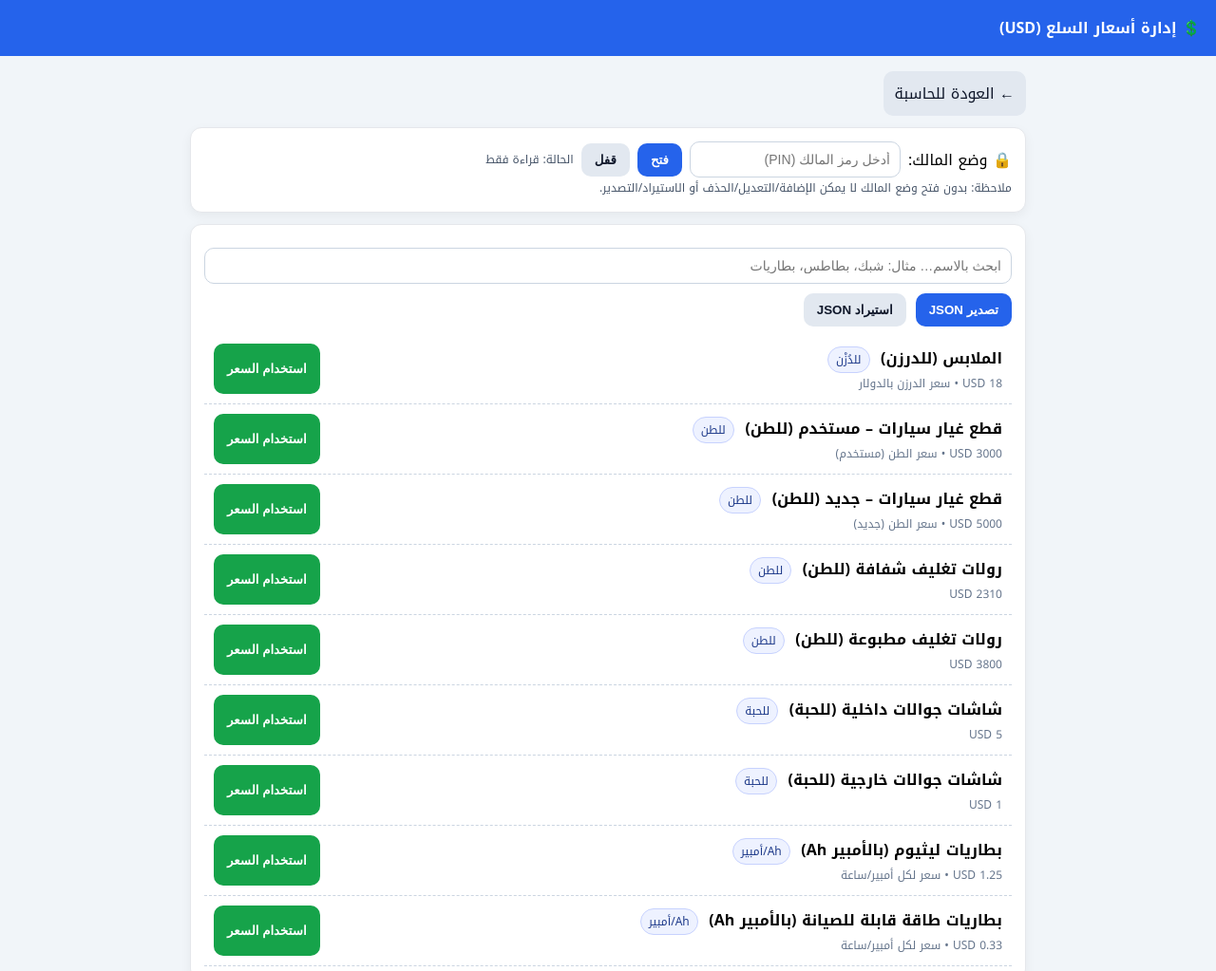
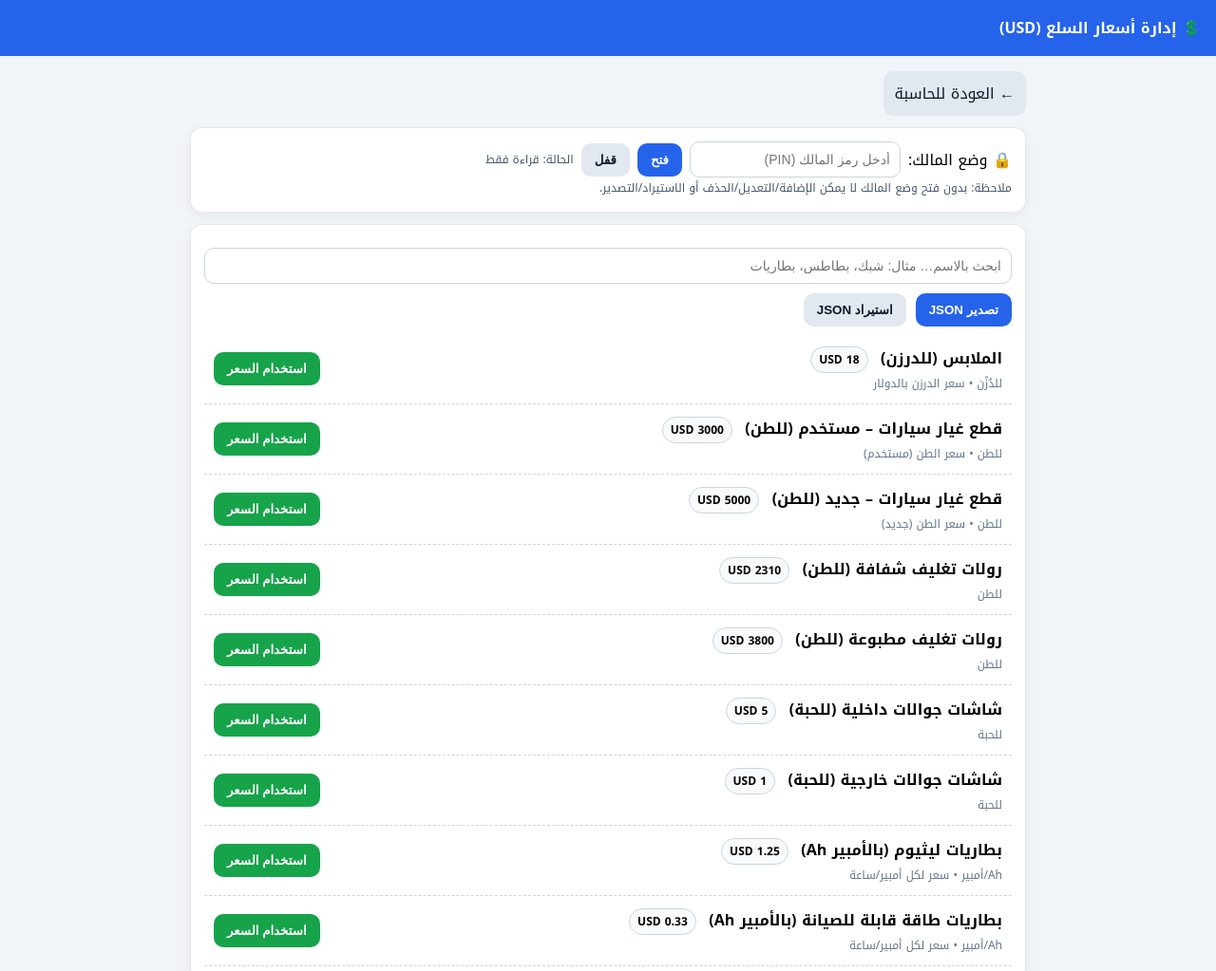
Before and after one commit to bassam-st/bassam-customs-calculator, a website: page prices.html in a window 1280 px wide. Shown: the top 1023 px of the page at 95% size. Drawn offline with Linux system fonts and the light colour scheme.

Commit message:
Update prices.html

```diff
--- a/prices.html
+++ b/prices.html
@@ -20,13 +20,16 @@
   .btn-gray{background:#e2e8f0;color:#0f172a}
   .btn-orange{background:#f97316;color:#fff}
   .btn-red{background:#ef4444;color:#fff}
-  .list .item{display:flex;justify-content:space-between;gap:10px;padding:10px;border-bottom:1px dashed #cbd5e1}
-  .muted{color:#64748b;font-size:12px}
+  .list .item{display:flex;justify-content:space-between;gap:10px;padding:10px;border-bottom:1px dashed #cbd5e1;align-items:center}
+  .list .left{min-width:0;cursor:pointer}
+  .list .name{font-weight:700}
+  .list .muted{color:#64748b;font-size:12px}
+  .price-chip{display:inline-block;border:1px solid #cbd5e1;border-radius:999px;padding:2px 8px;font-size:12px;margin-inline-start:8px;background:#f8fafc}
   .tag{display:inline-block;background:#eef2ff;color:#1e3a8a;border:1px solid #c7d2fe;padding:2px 8px;border-radius:999px;font-size:12px;margin-inline-start:6px}
   .nav{margin:10px 0}
   .nav a{display:inline-block;margin-left:8px;text-decoration:none;background:#e2e8f0;color:#0f172a;padding:8px 12px;border-radius:10px}
   @media(max-width:640px){.row{grid-template-columns:1fr}}
-  .owner-bar{display:flex;gap:8px;align-items:center}
+  .owner-bar{display:flex;gap:8px;align-items:center;flex-wrap:wrap}
   .owner-bar input{max-width:200px}
   .owner-hint{font-size:12px;color:#475569}
 </style>
@@ -68,8 +71,9 @@
             <option value="dz">للدُزْن</option>
             <option value="pcs">للحبة</option>
             <option value="ltr">للتر</option>
-            <option value="ltr">للكيفي</option>
             <option value="Ah">Ah (لكل أمبير/ساعة)</option>
+            <option value="yd">yd (لليارده)</option>
+            <option value="W">W (لكل واط)</option>
           </select>
         </div>
       </div>
@@ -97,10 +101,10 @@
   </div>
 
 <script>
-  // —— إعداد رمز المالك (PIN) ——
-  const ADMIN_PIN = "bassam1234"; // <-- غيّره برمزك الخاص
+  // —— PIN المالك ——
+  const ADMIN_PIN = "bassam1234"; // يمكنك تغييره
 
-  // —— التحكّم في وضع المالك ——
+  // —— حالة المالك ——
   let isOwner = false;
   const pinEl = document.getElementById('pin');
   const unlockBtn = document.getElementById('unlockBtn');
@@ -126,14 +130,14 @@
   const priceEl = document.getElementById('price');
   const unitEl = document.getElementById('unit');
   const notesEl = document.getElementById('notes');
-  const saveBtn = document.getElementById('saveBtn');
-  const clearBtn = document.getElementById('clearBtn');
-  const msg = document.getElementById('msg');
   const q = document.getElementById('q');
   const list = document.getElementById('list');
   const exportBtn = document.getElementById('exportBtn');
   const importBtn = document.getElementById('importBtn');
   const importFile = document.getElementById('importFile');
+
+  function loadLocal(){ try{ return JSON.parse(localStorage.getItem(KEY)) || []; }catch{ return []; } }
+  function saveLocal(arr){ localStorage.setItem(KEY, JSON.stringify(arr)); }
 
   // تحميل JSON الأساسي من assets ثم دمجه مع LocalStorage (للعرض)
   let baseData = [];
@@ -143,9 +147,6 @@
       baseData = await r.json();
     }catch(e){ baseData = []; }
   }
-
-  function loadLocal(){ try{ return JSON.parse(localStorage.getItem(KEY)) || []; }catch{ return []; } }
-  function saveLocal(arr){ localStorage.setItem(KEY, JSON.stringify(arr)); }
 
   function upsert(rec){
     if(!isOwner){ return alert('هذا الإجراء للمالك فقط'); }
@@ -164,22 +165,35 @@
 
   function applyToForm(rec){
     nameEl.value = rec.name || '';
-    priceEl.value = rec.price || '';
+    priceEl.value = rec.price ?? '';
     unitEl.value = rec.unit || 'ton';
     notesEl.value = rec.notes || '';
   }
 
   function unitLabel(u){
-    return u==='ton'?'للطن':u==='kg'?'للكيلو':u==='dz'?'للدُزْن':u==='pcs'?'للحبة':u==='ltr'?'للتر':u==='Ah'?'Ah/أمبير':'';
+    return u==='ton'?'للطن'
+        : u==='kg' ? 'للكيلو'
+        : u==='dz' ? 'للدُزْن'
+        : u==='pcs'? 'للحبة'
+        : u==='ltr'? 'للتر'
+        : u==='Ah' ? 'Ah/أمبير'
+        : u==='yd' ? 'لليارده'
+        : u==='W'  ? 'لكل واط'
+        : '';
   }
 
   function mergedData(){
-    // الدمج: الأساس من الملف + تعديلاتك المحلية (الأولوية للمحلي على الاسم نفسه)
+    // الأساس من الملف + تعديلاتك المحلية (الأولوية للمحلي على الاسم نفسه)
     const local = loadLocal();
     const map = new Map();
-    baseData.forEach(x => map.set((x.name||'').trim(), x));
-    local.forEach(x => map.set((x.name||'').trim(), x));
+    (baseData||[]).forEach(x => map.set((x.name||'').trim(), x));
+    (local||[]).forEach(x => map.set((x.name||'').trim(), x));
     return Array.from(map.values());
+  }
+
+  // — الانتقال للحاسبة —
+  function goCalc(price){
+    location.href = './index.html?value=' + encodeURIComponent(price);
   }
 
   function render(){
@@ -189,35 +203,40 @@
 
     if(!filtered.length){ list.innerHTML = '<div class="muted" style="padding:10px">لا توجد بيانات…</div>'; return; }
 
-    list.innerHTML = filtered.map(x => `
+    list.innerHTML = filtered.map(x => {
+      const unitTxt = unitLabel(x.unit);
+      const priceTxt = (x.price!=null ? x.price : '') + ' USD';
+      return `
         <div class="item">
-        <div>
-          <div><b>${x.name}</b> <span class="tag">${unitLabel(x.unit)}</span></div>
-          <div class="muted">${x.price} USD ${x.notes?(' • '+x.notes):''}</div>
+          <div class="left" onclick="goCalc(${JSON.stringify(x.price)})" title="انقر للانتقال إلى الحاسبة">
+            <div class="name">${x.name} <span class="price-chip">${priceTxt}</span></div>
+            <div class="muted">${unitTxt}${x.notes?(' • '+x.notes):''}</div>
           </div>
-        <div style="display:flex;gap:8px">
-          <button class="btn btn-green" onclick="location.href='./index.html?value=${encodeURIComponent(x.price)}'">استخدام السعر</button>
+          <div style="display:flex;gap:8px;flex-wrap:wrap">
+            <button class="btn btn-green" onclick="goCalc(${JSON.stringify(x.price)})">استخدام السعر</button>
             ${isOwner ? `
               <button class="btn btn-orange" onclick='(function(n){const rec = mergedData().find(r=>r.name===n); if(rec){ window.applyToForm(rec);} })(${JSON.stringify(x.name)})'>تعديل</button>
               <button class="btn btn-red" onclick="del(${JSON.stringify(x.name)})">حذف</button>
             ` : ``}
           </div>
         </div>
-    `).join('');
+      `;
+    }).join('');
   }
 
   document.getElementById('saveBtn')?.addEventListener('click', ()=>{
     if(!isOwner){ return alert('هذا الإجراء للمالك فقط'); }
     const rec = {
       name: (nameEl.value||'').trim(),
-      price: parseFloat(priceEl.value||'0'),
+      price: Number(priceEl.value),
       unit: (unitEl.value||'ton'),
       notes: (notesEl.value||'').trim()
     };
     if(!rec.name){ alert('اكتب اسم السلعة'); return; }
-    if(!rec.price){ alert('اكتب السعر بالدولار'); return; }
+    if(Number.isNaN(rec.price)){ alert('اكتب السعر بالدولار'); return; }
     upsert(rec);
-    msg.style.display='inline'; setTimeout(()=>msg.style.display='none',1200);
+    document.getElementById('msg').style.display='inline';
+    setTimeout(()=>{ document.getElementById('msg').style.display='none'; },1200);
     render();
   });
 
@@ -252,16 +271,21 @@
         .filter(x=>x && typeof x==='object')
         .map(x=>({
           name: String(x.name||'').trim(),
-          price: Number(x.price||0),
+          price: Number(x.price),
           unit: (x.unit||'ton'),
           notes: String(x.notes||'').trim()
         }))
-        .filter(x=>x.name && x.price>0);
+        .filter(x=>x.name && !Number.isNaN(x.price));
       // نخزنها محليًا كنسخة المالك (لن تُرفع تلقائيًا)
       saveLocal(cleaned);
       render(); alert('تم الاستيراد: '+cleaned.length+' عنصر');
     }catch(e){ alert('تعذّر الاستيراد: '+e.message); }
     finally{ importFile.value=''; }
+  });
+
+  // تحسين عرض القائمة فوق كيبورد الموبايل
+  q.addEventListener('focus', ()=>{
+    setTimeout(()=>{ q.scrollIntoView({behavior:'smooth',block:'center'}); }, 250);
   });
 
   // بدء: تحميل الملف الأساسي ثم العرض
@@ -271,9 +295,10 @@
     render();
   })();
 
-  // تعريض الدوال للاستخدام داخل onclick
+  // دوال عامة
   window.applyToForm = applyToForm;
   window.mergedData = mergedData;
+  window.goCalc = goCalc;
 </script>
 </body>
 </html>
```
Lines whose indentation alone changed are shown as unchanged.
